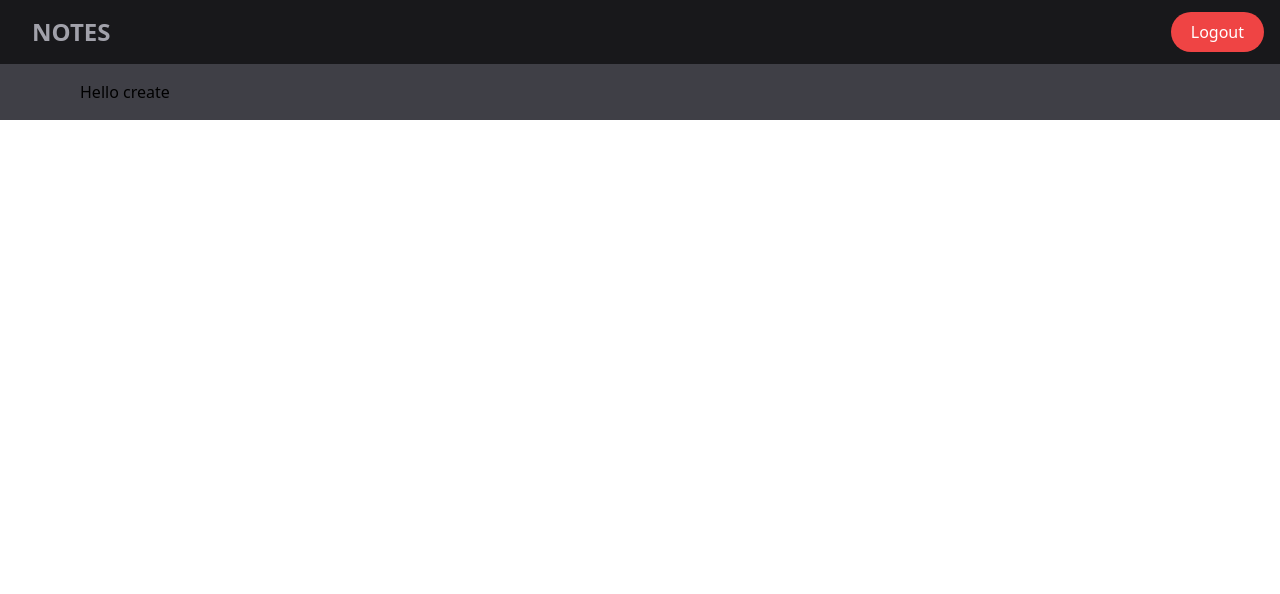
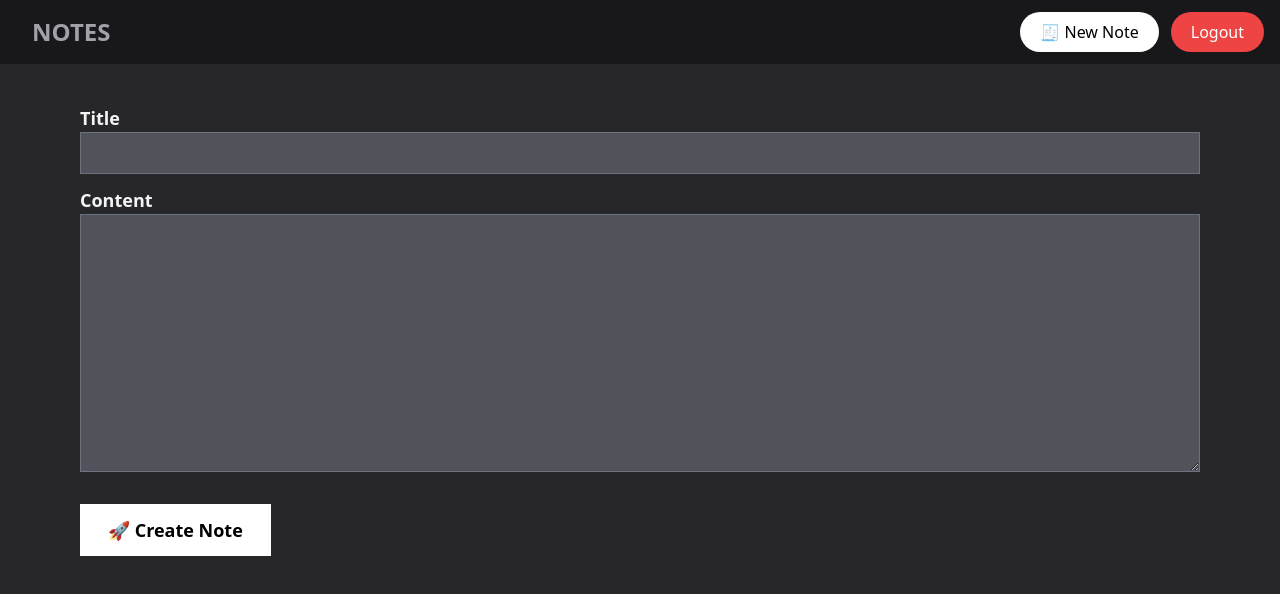
Before and after one commit to shahriyardx/notes, a Next.js app: page /create in a window 1280 px wide. Shown: the top 594 px of the page. Built offline with nearby package versions, Linux system fonts and the light colour scheme; no server answers; sample sign-in values are in the browser's storage.

Commit message:
Added create and edit page

```diff
--- /dev/null
+++ b/components/Header.jsx
@@ -0,0 +1,33 @@
+import React from "react";
+import { BiChevronLeft } from "react-icons/bi";
+import { signOut } from "next-auth/react";
+import Link from "next/link";
+
+const Header = () => {
+  return (
+    <div className="bg-zinc-900 h-16 flex items-center px-4">
+      <Link href="/" passHref>
+        <a className="h-16 px-4 bg-zinc-900 flex items-center justify-between text-zinc-400 hover:text-blue-400">
+          <span className="text-2xl font-bold">NOTES</span>
+          <BiChevronLeft className="text-3xl text-red-400 cursor-pointer md:hidden" />
+        </a>
+      </Link>
+
+      <div className="ml-auto flex gap-3 items-center">
+        <Link href="/create" passHref>
+          <a className="px-5 py-2 bg-white text-black rounded-full">
+            🧾 New Note
+          </a>
+        </Link>
+        <button
+          onClick={signOut}
+          className="px-5 py-2 bg-red-500 text-white rounded-full"
+        >
+          Logout
+        </button>
+      </div>
+    </div>
+  );
+};
+
+export default Header;
--- a/components/Layouts/Dashboard.jsx
+++ b/components/Layouts/Dashboard.jsx
@@ -1,24 +1,14 @@
 import React from "react";
-import { BiChevronLeft, BiMenu } from "react-icons/bi";
-import Note from "../Note";
+import Header from "../Header";
 
 const Dashboard = ({ children }) => {
   return (
-    <div className="bg-zinc-700">
-      <div className="bg-zinc-900 h-16 flex items-center px-4">
-        <div className="h-16 px-4 bg-zinc-900 flex items-center justify-between text-zinc-400">
-          <span className="text-2xl font-bold">NOTES</span>
-          <BiChevronLeft className="text-3xl text-red-400 cursor-pointer md:hidden" />
-        </div>
+    <div className="bg-zinc-800">
+      <Header />
 
-        <div className="ml-auto">
-          <button className="px-5 py-2 bg-red-500 text-white rounded-full">
-            Logout
-          </button>
-        </div>
+      <div className="p-4 max-w-6xl min-h-[calc(100vh-64px)] mx-auto pb-20 pt-10">
+        {children}
       </div>
-
-      <div className="p-4 max-w-6xl mx-auto">{children}</div>
     </div>
   );
 };
--- a/components/Note.jsx
+++ b/components/Note.jsx
@@ -1,10 +1,11 @@
 import React from "react";
+import Link from "next/link";
 
-const Note = ({ className, ...props }) => {
+const Note = ({ className }) => {
   return (
-    <div
-      className={` p-4 bg-zinc-600 hover:bg-zinc-500 cursor-pointer rounded-md ${className}`}
-      {...props}
+    <Link href="/something">
+      <a
+        className={` p-4 bg-zinc-700 hover:bg-zinc-600 rounded-md ${className}`}
       >
         <h1 className="truncate text-xl font-semibold text-zinc-200">
           The title might be big but thats not a big deal
@@ -18,7 +19,8 @@ const Note = ({ className, ...props }) => {
         </p>
 
         <p className="text-xs mt-3 text-yellow-300">Updated 1 hours ago</p>
-    </div>
+      </a>
+    </Link>
   );
 };
 
--- /dev/null
+++ b/components/RequireAuth.jsx
@@ -0,0 +1,20 @@
+import { useSession } from "next-auth/react";
+import { useRouter } from "next/router";
+import React from "react";
+
+const RequireAuth = ({ children }) => {
+  const router = useRouter();
+  const { data: session, status } = useSession();
+  console.log(session);
+
+  if (status === "loading") {
+    return <p>Loadng...</p>;
+  }
+
+  if (status === "unauthenticated") {
+    router.push("/login");
+  }
+  return children;
+};
+
+export default RequireAuth;
--- a/package.json
+++ b/package.json
@@ -9,12 +9,15 @@
     "lint": "next lint"
   },
   "dependencies": {
+    "@tailwindcss/forms": "^0.5.2",
+    "@tailwindcss/typography": "^0.5.2",
     "autoprefixer": "^10.4.7",
     "next": "12.1.6",
     "next-auth": "^4.3.4",
     "postcss": "^8.4.14",
     "react": "18.1.0",
     "react-dom": "18.1.0",
+    "react-hook-form": "^7.31.3",
     "react-icons": "^4.4.0",
     "tailwindcss": "^3.0.24",
     "typescript": "^4.7.2"
--- a/pages/[id].js
+++ b/pages/[id].js
@@ -5,7 +5,37 @@ import Dashboard from "../components/Layouts/Dashboard";
 const View = () => {
   const router = useRouter();
   const { id } = router.query;
-  return <Dashboard>Hello {id}</Dashboard>;
+  return (
+    <Dashboard>
+      <div className="prose prose-invert mx-auto">
+        <h1>This is title</h1>
+
+        <div>
+          <p>
+            Lorem ipsum dolor sit amet, consectetur adipisicing elit. Voluptas
+            explicabo quis eos. Ipsum ratione eveniet voluptatibus dolore!
+            Dolorem laboriosam quam harum. Ea nisi fuga atque corrupti
+            perspiciatis quidem, perferendis cumque.
+          </p>
+
+          <ul>
+            <li>Lorem ipsum dolor sit amet.</li>
+            <li>At voluptatibus nobis doloremque nisi!</li>
+            <li>Ullam, cum? Iusto, dicta veniam!</li>
+            <li>Minima dolore enim odit minus.</li>
+            <li>Unde numquam earum cupiditate tenetur.</li>
+          </ul>
+        </div>
+
+        <div className="mt-5">
+          <button className="px-7 py-3 bg-white text-black font-bold rounded-full text-lg">
+            ✒ Edit Note
+          </button>
+        </div>
+      </div>
+    </Dashboard>
+  );
 };
 
+View.requireAuth = true;
 export default View;
--- a/pages/_app.js
+++ b/pages/_app.js
@@ -1,7 +1,19 @@
-import '../styles/globals.css'
+import "../styles/globals.css";
+import RequireAuth from "../components/RequireAuth";
+import { SessionProvider } from "next-auth/react";
 
-function MyApp({ Component, pageProps }) {
-  return <Component {...pageProps} />
+function MyApp({ Component, pageProps: { session, ...pageProps } }) {
+  return (
+    <SessionProvider session={session}>
+      {Component.requireAuth ? (
+        <RequireAuth>
+          <Component {...pageProps} />
+        </RequireAuth>
+      ) : (
+        <Component {...pageProps} />
+      )}
+    </SessionProvider>
+  );
 }
 
-export default MyApp
+export default MyApp;
--- /dev/null
+++ b/pages/create.js
@@ -0,0 +1,62 @@
+import React from "react";
+import { useForm } from "react-hook-form";
+import Dashboard from "../components/Layouts/Dashboard";
+
+const Create = () => {
+  const {
+    register,
+    handleSubmit,
+    reset,
+    formState: { errors },
+  } = useForm();
+
+  const onSubmit = (data) => {
+    console.log(data);
+  };
+
+  return (
+    <Dashboard>
+      <form onSubmit={handleSubmit(onSubmit)}>
+        <div className="flex flex-col gap-3">
+          <div className="flex flex-col">
+            <label htmlFor="title">Title</label>
+            <input
+              type="text"
+              {...register("title", {
+                required: {
+                  value: true,
+                  message: "Title is required",
+                },
+              })}
+            />
+          </div>
+
+          <div className="flex flex-col">
+            <label htmlFor="content">Content</label>
+            <textarea
+              id="content"
+              rows="10"
+              {...register("content", {
+                required: {
+                  value: true,
+                  message: "Content is required",
+                },
+              })}
+            />
+
+            <p className="text-red-500">{errors.content?.message}</p>
+          </div>
+
+          <div className="mt-5">
+            <button className="px-7 py-3 bg-white text-black font-bold text-lg">
+              🚀 Create Note
+            </button>
+          </div>
+        </div>
+      </form>
+    </Dashboard>
+  );
+};
+
+Create.requireAuth = true;
+export default Create;
--- a/pages/index.js
+++ b/pages/index.js
@@ -28,4 +28,5 @@ const Home = () => {
   );
 };
 
+Home.requireAuth = true;
 export default Home;
--- a/styles/globals.css
+++ b/styles/globals.css
@@ -3,12 +3,21 @@
 @tailwind utilities;
 
 @layer base {
+  label {
+    @apply text-lg text-zinc-100 font-bold;
+  }
+
+  input[type="text"],
+  textarea {
+    @apply bg-zinc-600 text-zinc-300;
+  }
+
   ::-webkit-scrollbar {
     @apply w-1;
   }
 
   ::-webkit-scrollbar-track {
-    box-shadow: inset 0 0 5px grey;
+    @apply bg-zinc-700;
   }
 
   ::-webkit-scrollbar-thumb {
--- a/tailwind.config.js
+++ b/tailwind.config.js
@@ -7,5 +7,5 @@ module.exports = {
       },
     },
   },
-  plugins: [],
+  plugins: [require("@tailwindcss/typography"), require("@tailwindcss/forms")],
 };
```
Also changed, not shown: 1 other file (tests, documents, lock files or other folders). Lines whose indentation alone changed are shown as unchanged.
